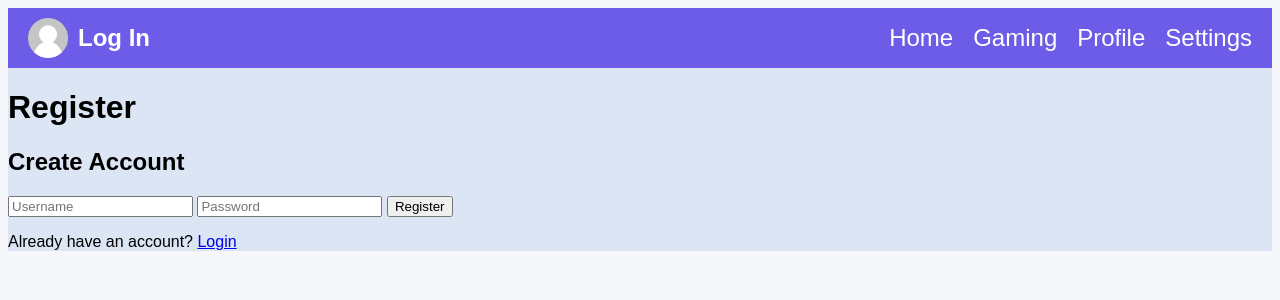
After one commit to MlgEpicCar/HenHacks2026, a Flask app: page /register in a window 1280 px wide. The commit adds this page. Shown: the top 300 px of the page. Run offline with Flask 3, Linux system fonts and the light colour scheme.

Commit message:
Login, Register, Logout

```diff
--- a/app.py
+++ b/app.py
@@ -1,10 +1,10 @@
-from flask import Flask, render_template, request, redirect
-from flask_socketio import SocketIO, emit
+from flask import Flask, session
+from flask_socketio import SocketIO
 
 from routes import setup_routes
 from easter_egg import setup_socket_handlers
-from models import db, User, Goal
-from models import db
+from accounts import db, User
+from models import Goal
 
 app = Flask(__name__)
 app.config["SECRET_KEY"] = "secret"
@@ -17,11 +17,18 @@ db.init_app(app)
 setup_routes(app)
 setup_socket_handlers(socketio)
 
+@app.context_processor
+def inject_user():
+    if "user_id" in session:
+        user = User.query.get(session["user_id"])
+        return dict(current_user=user)
+    return dict(current_user=None)
+
 with app.app_context():
     db.create_all()  # Creates all tables defined in models.py
 
+if __name__ == "__main__":
+    app.run(debug=True)
+
 # if __name__ == "__main__":
-    # app.run(debug=True)
-
-if __name__ == "__main__":
-    socketio.run(app, debug=True, host="0.0.0.0", port=5000)
+    #socketio.run(app, debug=True, host="0.0.0.0", port=5000)
--- a/routes.py
+++ b/routes.py
@@ -1,10 +1,7 @@
-from flask import render_template
+from flask import render_template, request, session, redirect, url_for, flash
+from accounts import register_user, authenticate_user
 
 def setup_routes(app):
-    @app.route("/login")
-    def login():
-        return render_template("login.html")
-
     @app.route("/")
     def index():
         return render_template("index.html")
@@ -16,3 +13,42 @@ def setup_routes(app):
     @app.route("/profile")
     def profile():
         return render_template("profile.html")
+
+    @app.route("/settings")
+    def settings():
+        return render_template("settings.html")
+
+    @app.route("/register", methods=["GET", "POST"])
+    def register():
+        if request.method == "POST":
+            username = request.form["username"]
+            password = request.form["password"]
+
+            if register_user(username, password):
+                return redirect(url_for("login"))
+            else:
+                return "Username already exists!"
+
+        return render_template("register.html")
+
+    @app.route("/login", methods=["GET", "POST"])
+    def login():
+        if request.method == "POST":
+            username = request.form["username"]
+            password = request.form["password"]
+
+            user = authenticate_user(username, password)
+
+            if user:
+                session["user_id"] = user.id
+                return render_template("index.html")
+            else:
+                return "Invalid login."
+
+        return render_template("login.html")
+
+    @app.route("/logout")
+    def logout():
+        session.pop("user_id", None)
+        flash("You have been logged out.")
+        return redirect(url_for("index"))
--- a/static/style.css
+++ b/static/style.css
@@ -36,7 +36,6 @@ body {
 .profile {
     height: 40px;
     width: 40px;
-    border-radius: 50%;
 
 }
 
--- a/templates/base.html
+++ b/templates/base.html
@@ -10,7 +10,11 @@
     <nav class="navbar">
         <div class="profile-container">
             <img class="profile" src="{{ url_for('static', filename='pfps/unknown.png') }}" alt="Profile Picture">
-            <span class="login"><a href="{{ url_for('login') }}">Log In</a></span>
+            {% if current_user %}
+                <span class="login">{{ current_user.username }}</span>
+            {% else %}
+                <span class="login"><a href="{{ url_for('login') }}">Log In</a></span>
+            {% endif %}
         </div>
         <ul class="nav-links">
             <li><a href="{{ url_for('index') }}">Home</a></li>
--- /dev/null
+++ b/templates/register.html
@@ -0,0 +1,33 @@
+{% extends "base.html" %}
+
+{% block content %}
+
+<h1>Register</h1>
+<div class="auth-container">
+    <h2>Create Account</h2>
+
+    {% with messages = get_flashed_messages() %}
+        {% if messages %}
+            <div class="flash">
+                {% for message in messages %}
+                    <p>{{ message }}</p>
+                {% endfor %}
+            </div>
+        {% endif %}
+    {% endwith %}
+
+    <form method="POST">
+        <input type="text" name="username" placeholder="Username" required>
+
+        <input type="password" name="password" placeholder="Password" required>
+
+        <button type="submit">Register</button>
+    </form>
+
+    <p class="auth-link">
+        Already have an account?
+        <a href="{{ url_for('login') }}">Login</a>
+    </p>
+</div>
+
+{% endblock %}
```
Also changed, not shown: accounts.py (added, +40 -0 lines), templates/login.html (added, +18 -0 lines), templates/settings.html (added, +12 -0 lines), instance/database.db, static/pfps/unknown.png.
